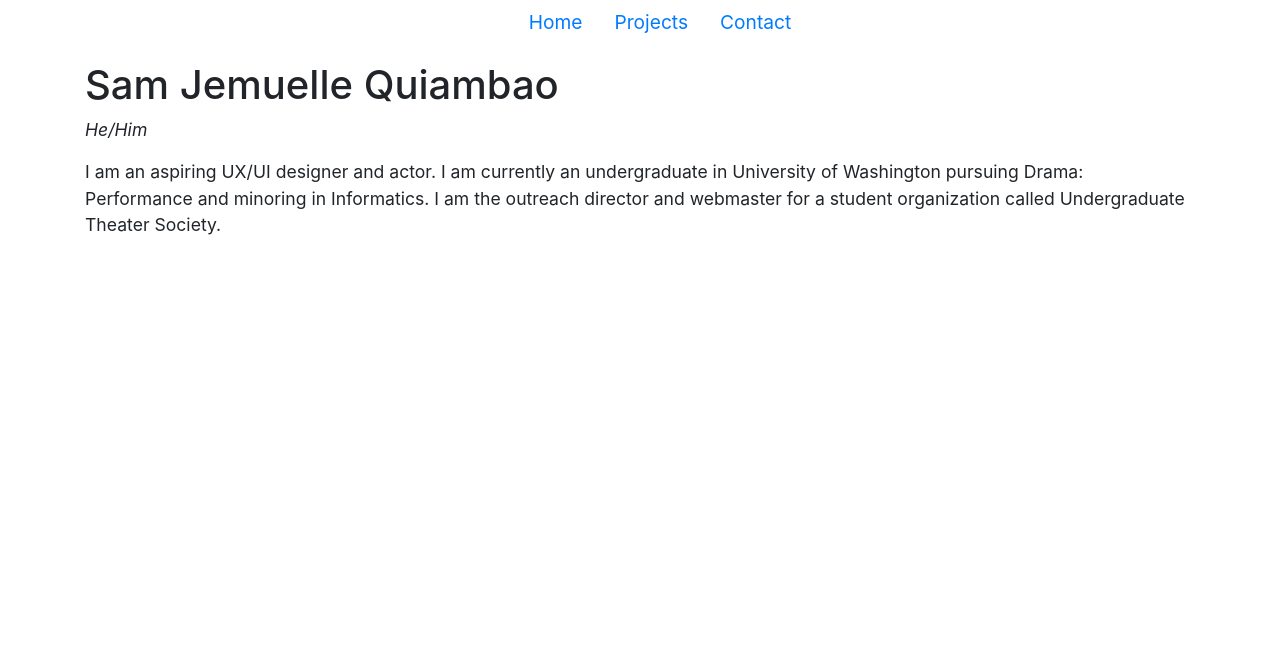
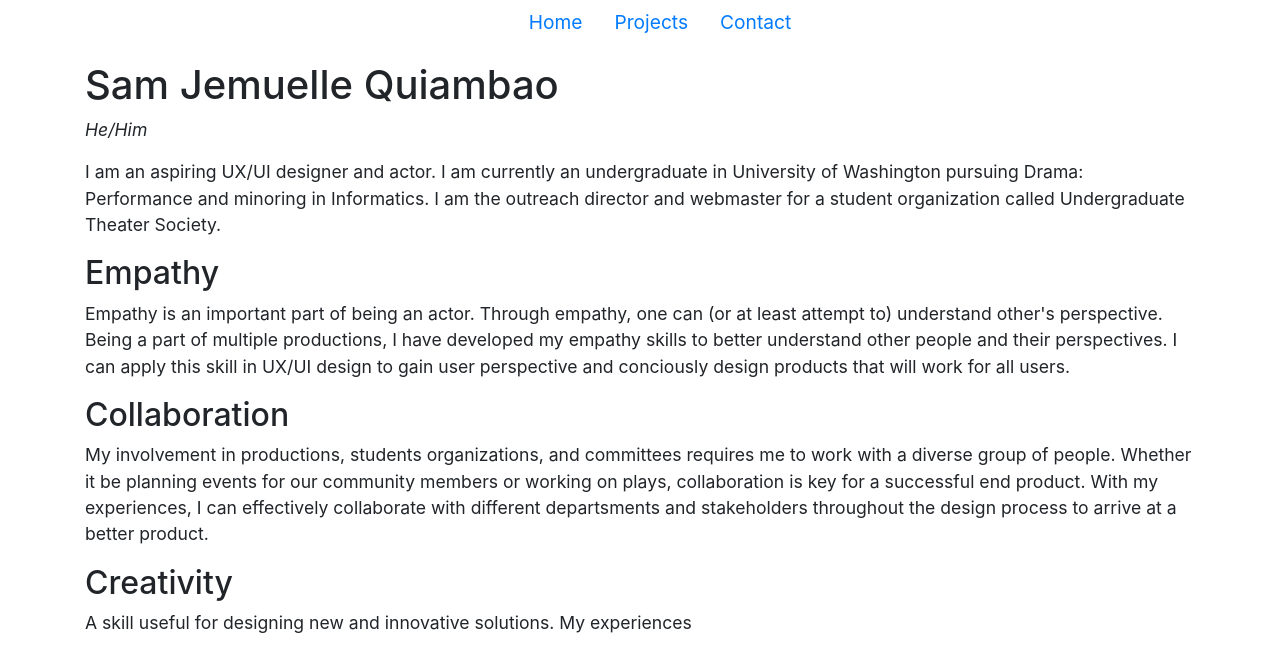
Before and after one commit to Jemuelle4/portfolio, a plain HTML site: page index.html in a window 1280 px wide. Drawn offline with nearby package versions, Linux system fonts and the light colour scheme.

Commit message:
added more content in index.html

```diff
--- a/index.html
+++ b/index.html
@@ -18,12 +18,31 @@
   </nav>
 
   <main>
-    <div class="container">
-      <h1>Sam Jemuelle Quiambao</h1>
-      <p id="pronouns">He/Him<p>
-      <p>I am an aspiring UX/UI designer and actor. I am currently an undergraduate in University of Washington pursuing Drama: Performance and minoring in Informatics. I am the outreach director and webmaster for a student organization called Undergraduate Theater Society.</p>
+    <section>
+      <div class="container">
+        <h1>Sam Jemuelle Quiambao</h1>
+        <p id="pronouns">He/Him<p>
+        <p>I am an aspiring UX/UI designer and actor. I am currently an undergraduate in University of Washington pursuing Drama: Performance and minoring in Informatics. I am the outreach director and webmaster for a student organization called Undergraduate Theater Society.</p>
+      </div>
+    </section>
 
-    </div>
+    <section>
+      <div class="container">
+        <h2>Empathy</h2>
+        <p>Empathy is an important part of being an actor. Through empathy, one can (or at least attempt to) understand other's perspective. Being a part of multiple productions, I have developed my empathy skills to better understand other people and their perspectives. I can apply this skill in UX/UI design to gain user perspective and conciously design products that will work for all users.</p>
+      </div>
+
+      <div class="container">
+        <h2>Collaboration</h2>
+        <p>My involvement in productions, students organizations, and committees requires me to work with a diverse group of people. Whether it be planning events for our community members or working on plays, collaboration is key for a successful end product. With my experiences, I can effectively collaborate with different departsments and stakeholders throughout the design process to arrive at a better product.</p>
+      </div>
+
+      <div class="container">
+        <h2>Creativity</h2>
+        <p>A skill useful for designing new and innovative solutions. My experiences </p>
+      </div>
+    </section>
+
 
   </main>
 
```
